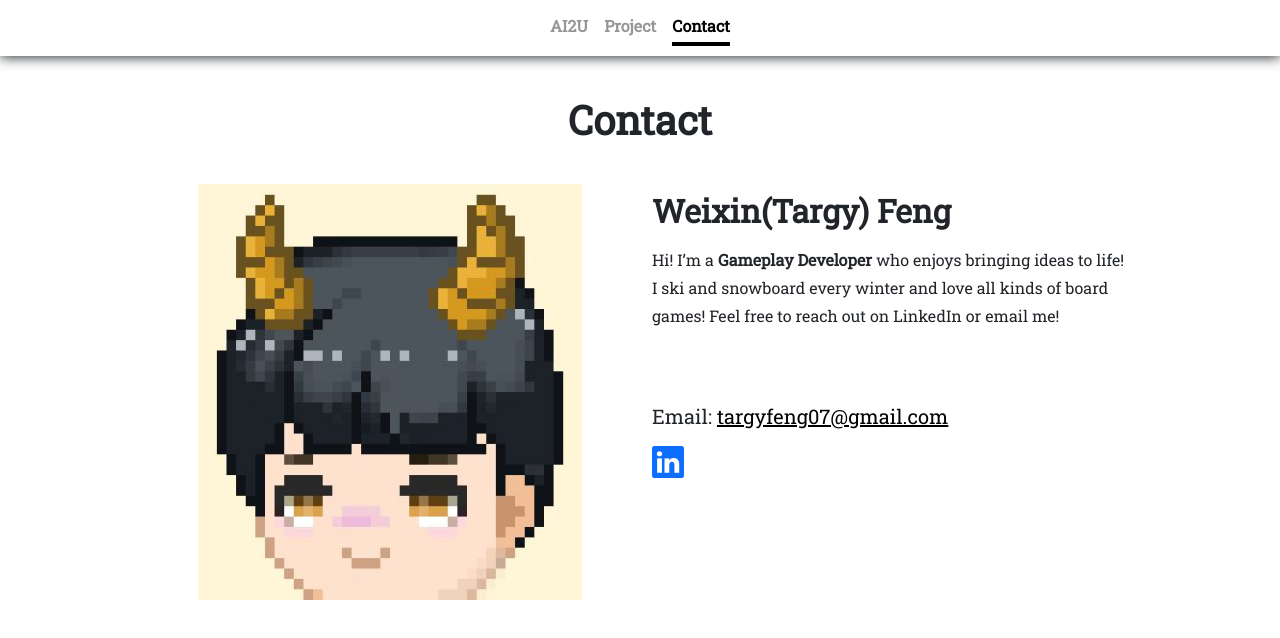
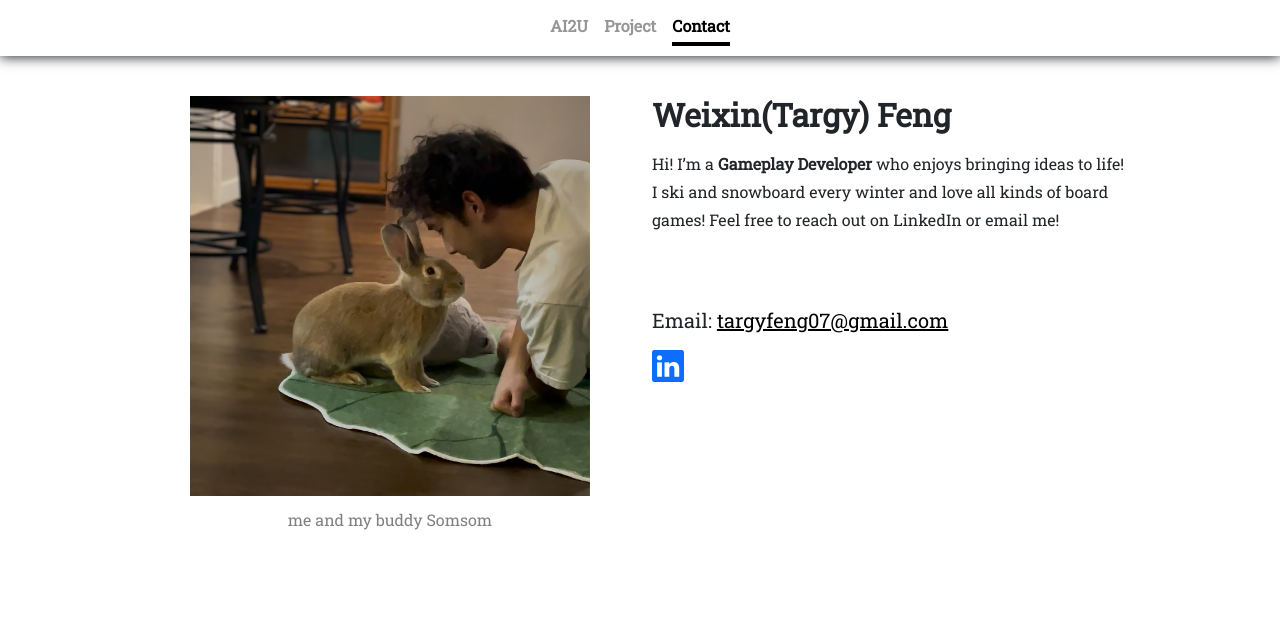
Before and after one commit to Targy/Targy-Website, a plain HTML site: page index.html in a window 1280 px wide. Both pictures are taken after a click on the link "Contact". Drawn offline with nearby package versions, Linux system fonts and the light colour scheme.

Commit message:
profile image update

```diff
--- a/index.html
+++ b/index.html
@@ -620,10 +620,10 @@
 
         <!-- contact section -->
         <section class = "cover-container w-80 text-center mt-5 contact_display">
-            <h1 style = "font-weight: bold">Contact</h1>
             <div class = "mt-5 justify-content-center mx-auto" style= "max-width:1000px; display: flex;">
                 <div class = "container">
-                    <img class = "jello-horizontal" src = "./img/avatar.jpg"/>
+                    <img src="./img/WX_SS.png" style="width:400px; height:400px; object-fit:cover;"/>
+                    <p style="margin-top:12px; color:grey;">me and my buddy Somsom</p>
                 </div>
                 <div class = "container" style = "text-align: left; line-height: 50px;">
                     <h2 style="font-weight:bold; margin-bottom:16px;">Weixin(Targy) Feng</h2>
```
Also changed, not shown: img/WX_SS.png (added).
